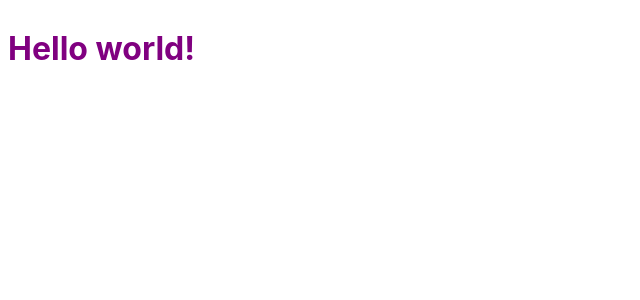
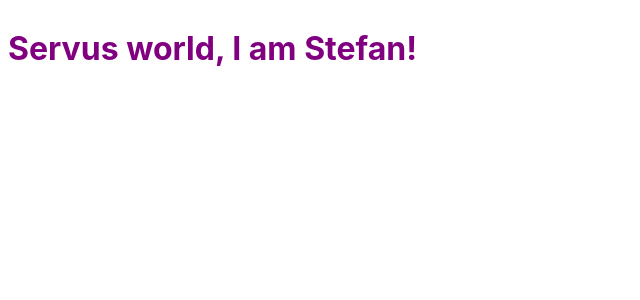
Before and after one commit to W3AI/max-svelte-first, a Svelte app: page / in a window 1280 px wide. Shown: the top 300 px of the page, without its empty margins (0-640 px from the left). Built offline with nearby package versions, Linux system fonts and the light colour scheme.

Commit message:
after npm install + new var myName

```diff
--- a/src/App.svelte
+++ b/src/App.svelte
@@ -1,5 +1,6 @@
 <script>
-	export let name;
+    export let name;
+    export let myName;
 </script>
 
 <style>
@@ -8,4 +9,4 @@
 	}
 </style>
 
-<h1>Hello {name}!</h1>
+<h1>Servus {name}, I am {myName}!</h1>
--- a/src/main.js
+++ b/src/main.js
@@ -3,7 +3,8 @@ import App from './App.svelte';
 const app = new App({
 	target: document.body,
 	props: {
-		name: 'world'
+        name: 'world',
+        myName: 'Stefan'
 	}
 });
 
```
Also changed, not shown: 1 other file (tests, documents, lock files or other folders).
